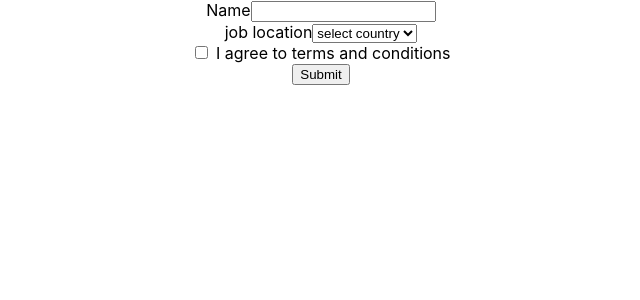
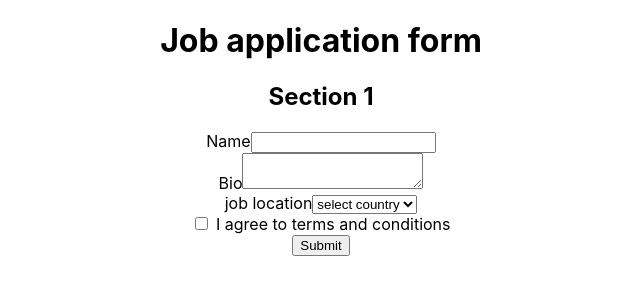
Before and after one commit to Raghu23-dev/unit-testing, a React (Create React App) app in the folder react-rtl/: page / in a window 1280 px wide. Shown: the top 300 px of the page, without its empty margins (319-959 px from the left). Built offline with nearby package versions, Linux system fonts and the light colour scheme.

Commit message:
getbyrole (ref: https://testing-library.com/docs/queries/byrole/)

```diff
--- a/react-rtl/src/components/application/application.tsx
+++ b/react-rtl/src/components/application/application.tsx
@@ -1,15 +1,20 @@
-
 import React from "react";
 
 //getby,findby,queryby   --- rtl queries
 
-
 function Application() {
   return (
+    <>
+    <h1>Job application form</h1>
+    <h2> Section 1</h2>
     <form>
       <div>
         <label>Name</label>
         <input type="text" id="name" />
+      </div>
+      <div>
+        <label htmlFor="bio">Bio</label>
+        <textarea id="bio" name="bio" />
       </div>
       <div>
         <label>job location</label>
@@ -29,7 +34,8 @@
       </div>
       <button>Submit</button>
     </form>
-  )
+    </>
+  );
 }
 
-export default Application
+export default Application;
```
Also changed, not shown: 2 other files (tests, documents, lock files or other folders).
